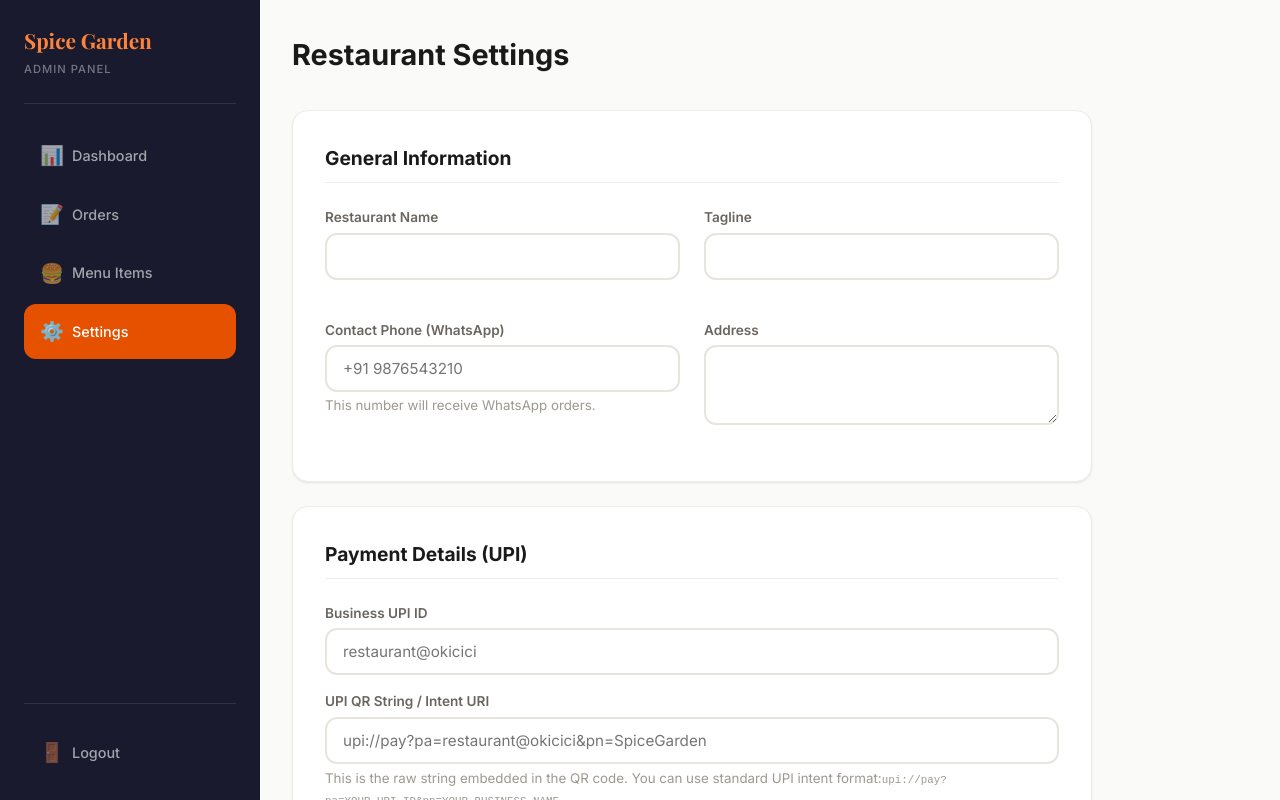
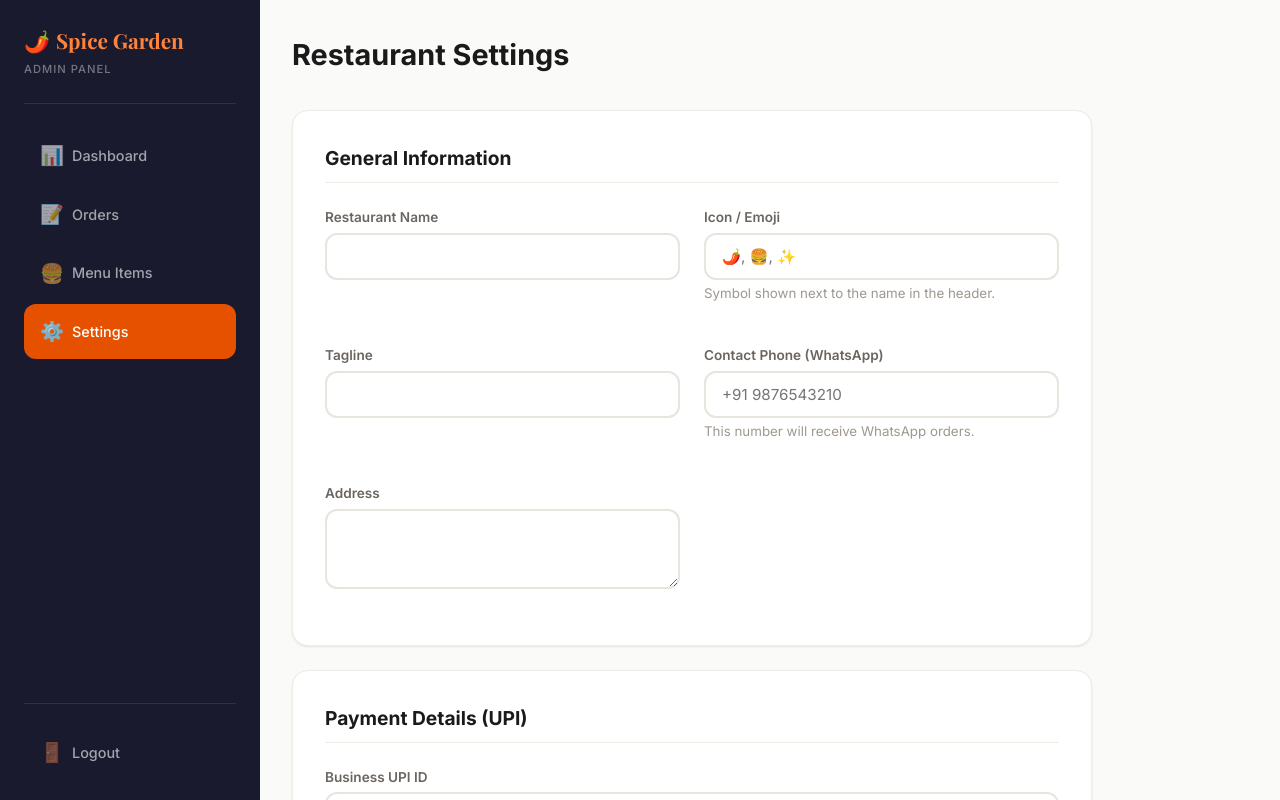
Before and after one commit to AnshGupta1122/rest-5, a Next.js app: page /admin/settings in a window 1280 px wide. Shown: the top 800 px of the page. Built offline with nearby package versions, Linux system fonts and the light colour scheme; no server answers; the database is empty; sample sign-in values are in the browser's storage; a web font is replaced by a local one.

Commit message:
add custom restaurant icon setting

```diff
--- a/src/app/admin/layout.tsx
+++ b/src/app/admin/layout.tsx
@@ -10,6 +10,7 @@ export default function AdminLayout({ children }: { children: React.ReactNode })
   const [isAuthenticated, setIsAuthenticated] = useState(false);
   const [isSidebarOpen, setIsSidebarOpen] = useState(false);
   const [siteName, setSiteName] = useState('Spice Garden');
+  const [siteIcon, setSiteIcon] = useState('🌶️');
 
   // Check authentication
   useEffect(() => {
@@ -32,6 +33,7 @@ export default function AdminLayout({ children }: { children: React.ReactNode })
       .then(res => res.json())
       .then(data => {
         if (data.restaurant_name) setSiteName(data.restaurant_name);
+        if (data.restaurant_icon) setSiteIcon(data.restaurant_icon);
       })
       .catch(err => console.error(err));
     }
@@ -82,7 +84,7 @@ export default function AdminLayout({ children }: { children: React.ReactNode })
 
       <aside className={`admin-sidebar ${isSidebarOpen ? 'open' : ''}`}>
         <div className="admin-sidebar-logo">
-          {siteName}
+          <span style={{ marginRight: '6px' }}>{siteIcon}</span>{siteName}
           <small>Admin Panel</small>
         </div>
 
--- a/src/app/admin/settings/page.tsx
+++ b/src/app/admin/settings/page.tsx
@@ -5,6 +5,7 @@ import { useEffect, useState } from 'react';
 export default function AdminSettings() {
   const [settings, setSettings] = useState({
     restaurant_name: '',
+    restaurant_icon: '',
     restaurant_tagline: '',
     restaurant_phone: '',
     restaurant_address: '',
@@ -27,6 +28,7 @@ export default function AdminSettings() {
         const data = await res.json();
         setSettings({
           restaurant_name: data.restaurant_name || '',
+          restaurant_icon: data.restaurant_icon || '',
           restaurant_tagline: data.restaurant_tagline || '',
           restaurant_phone: data.restaurant_phone || '',
           restaurant_address: data.restaurant_address || '',
@@ -97,6 +99,17 @@ export default function AdminSettings() {
                   onChange={e => setSettings({...settings, restaurant_name: e.target.value})}
                   required
                 />
+              </div>
+
+              <div className="form-group">
+                <label>Icon / Emoji</label>
+                <input
+                  type="text"
+                  value={settings.restaurant_icon}
+                  onChange={e => setSettings({...settings, restaurant_icon: e.target.value})}
+                  placeholder="🌶️, 🍔, ✨"
+                />
+                <small style={{ color: 'var(--text-muted)' }}>Symbol shown next to the name in the header.</small>
               </div>
 
               <div className="form-group">
--- a/src/app/layout.tsx
+++ b/src/app/layout.tsx
@@ -33,16 +33,19 @@ export default async function RootLayout({
   children: React.ReactNode;
 }) {
   let siteName = 'Spice Garden';
+  let siteIcon = '🌶️';
   try {
     const nameSetting = await prisma.settings.findUnique({ where: { key: 'restaurant_name' } });
+    const iconSetting = await prisma.settings.findUnique({ where: { key: 'restaurant_icon' } });
     if (nameSetting?.value) siteName = nameSetting.value;
+    if (iconSetting?.value) siteIcon = iconSetting.value;
   } catch(e) {}
   return (
     <html lang="en">
       <body className={`${inter.variable} ${playfair.variable}`}>
         <CartProvider>
           <LoginPopup />
-          <Navbar siteName={siteName} />
+          <Navbar siteName={siteName} siteIcon={siteIcon} />
           <main>{children}</main>
           <Footer />
           <MobileBottomNav />
--- a/src/components/Navbar.tsx
+++ b/src/components/Navbar.tsx
@@ -5,7 +5,7 @@ import { usePathname, useRouter } from 'next/navigation';
 import { useCart } from '@/context/CartContext';
 import { useEffect, useState } from 'react';
 
-export default function Navbar({ siteName = 'Spice Garden' }: { siteName?: string }) {
+export default function Navbar({ siteName = 'Spice Garden', siteIcon = '🌶️' }: { siteName?: string, siteIcon?: string }) {
   const pathname = usePathname();
   const router = useRouter();
   const { totalItems } = useCart();
@@ -45,7 +45,7 @@ export default function Navbar({ siteName = 'Spice Garden' }: { siteName?: strin
     <nav className={`navbar ${scrolled ? 'scrolled' : ''}`}>
       <div className="navbar-inner">
         <Link href="/" className="navbar-logo">
-          <span>🌶️</span> {siteName}
+          <span>{siteIcon}</span> {siteName}
         </Link>
 
         {/* Desktop Menu */}
```
